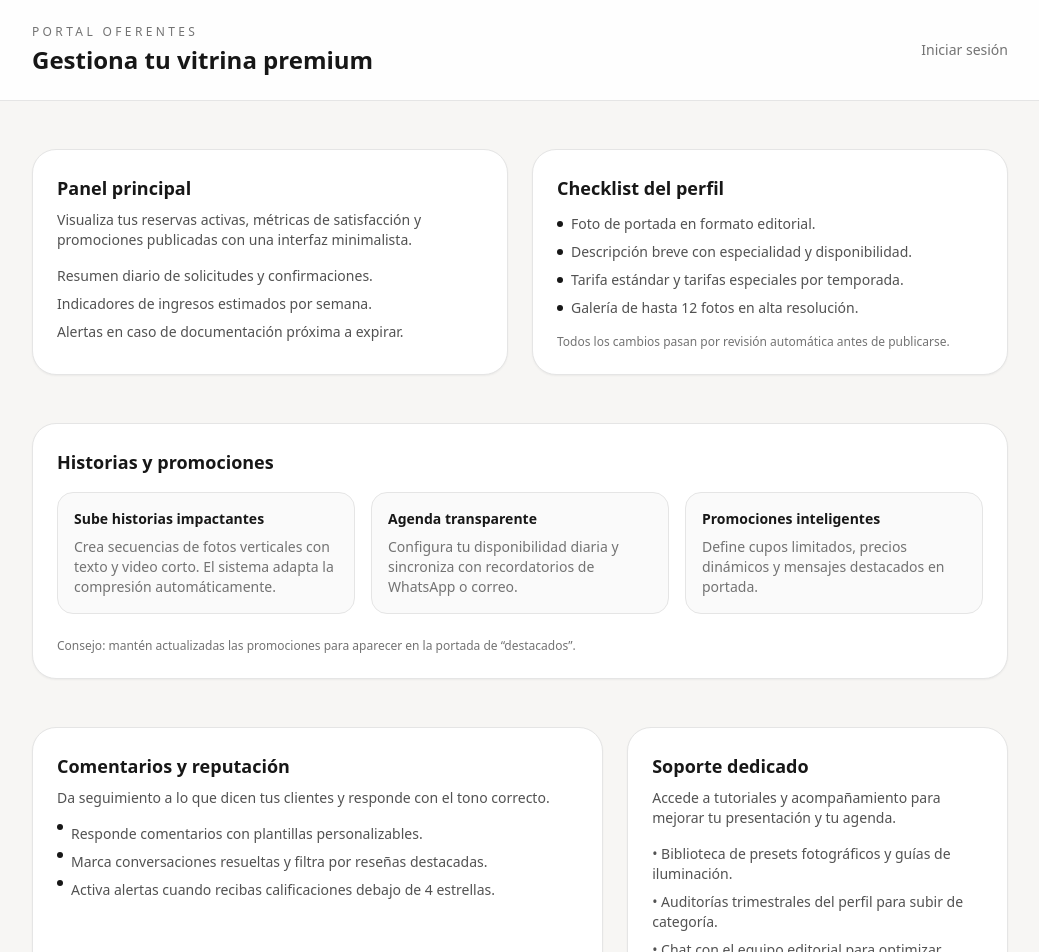
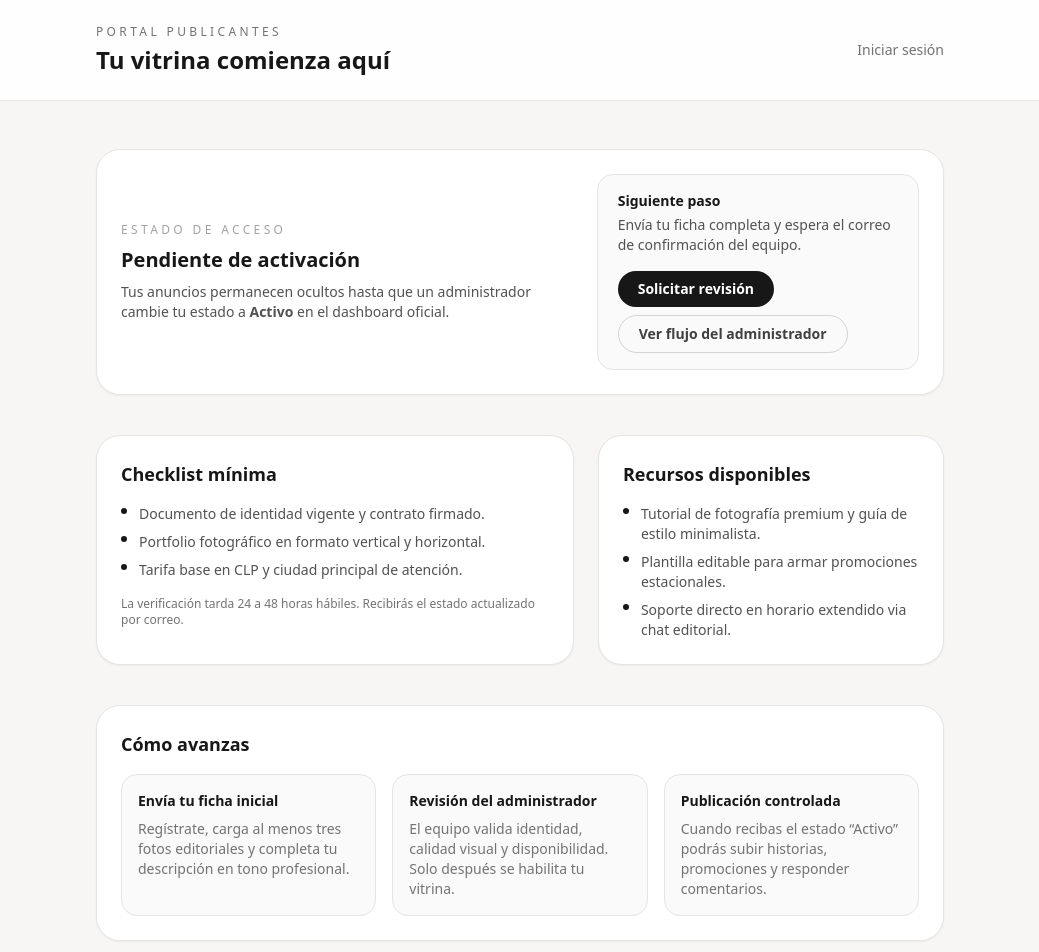
Before and after one commit to datanalytics86/MiPage, a Next.js app in the folder frontend/: page /oferentes in a window 1280 px wide. Shown: the top 952 px of the page, without its empty margins (120-1159 px from the left). Built offline with nearby package versions, Linux system fonts and the light colour scheme.

Commit message:
Simplify onboarding for publishers and reviewers

```diff
--- a/frontend/src/app/oferentes/page.tsx
+++ b/frontend/src/app/oferentes/page.tsx
@@ -2,42 +2,41 @@
 
 import Link from 'next/link';
 
-const storySteps = [
+const activationSteps = [
   {
-    title: 'Sube historias impactantes',
-    detail: 'Crea secuencias de fotos verticales con texto y video corto. El sistema adapta la compresión automáticamente.',
+    title: 'Envía tu ficha inicial',
+    detail: 'Regístrate, carga al menos tres fotos editoriales y completa tu descripción en tono profesional.',
   },
   {
-    title: 'Agenda transparente',
-    detail: 'Configura tu disponibilidad diaria y sincroniza con recordatorios de WhatsApp o correo.',
+    title: 'Revisión del administrador',
+    detail: 'El equipo valida identidad, calidad visual y disponibilidad. Solo después se habilita tu vitrina.',
   },
   {
-    title: 'Promociones inteligentes',
-    detail: 'Define cupos limitados, precios dinámicos y mensajes destacados en portada.',
+    title: 'Publicación controlada',
+    detail: 'Cuando recibas el estado “Activo” podrás subir historias, promociones y responder comentarios.',
   },
 ];
 
-const commentTools = [
-  'Responde comentarios con plantillas personalizables.',
-  'Marca conversaciones resueltas y filtra por reseñas destacadas.',
-  'Activa alertas cuando recibas calificaciones debajo de 4 estrellas.',
+const requirements = [
+  'Documento de identidad vigente y contrato firmado.',
+  'Portfolio fotográfico en formato vertical y horizontal.',
+  'Tarifa base en CLP y ciudad principal de atención.',
 ];
 
-const profileChecklist = [
-  'Foto de portada en formato editorial.',
-  'Descripción breve con especialidad y disponibilidad.',
-  'Tarifa estándar y tarifas especiales por temporada.',
-  'Galería de hasta 12 fotos en alta resolución.',
+const supportNotes = [
+  'Tutorial de fotografía premium y guía de estilo minimalista.',
+  'Plantilla editable para armar promociones estacionales.',
+  'Soporte directo en horario extendido via chat editorial.',
 ];
 
-export default function OferentesPortal() {
+export default function OferentesInicio() {
   return (
     <div className="min-h-screen bg-[#f7f6f4] text-neutral-900">
       <header className="border-b border-neutral-200 bg-white/90">
-        <div className="mx-auto flex max-w-5xl items-center justify-between px-6 py-6">
+        <div className="mx-auto flex max-w-4xl items-center justify-between px-6 py-6">
           <div className="space-y-1">
-            <p className="text-xs uppercase tracking-[0.28em] text-neutral-500">Portal oferentes</p>
-            <h1 className="text-2xl font-semibold text-neutral-900">Gestiona tu vitrina premium</h1>
+            <p className="text-xs uppercase tracking-[0.28em] text-neutral-500">Portal publicantes</p>
+            <h1 className="text-2xl font-semibold text-neutral-900">Tu vitrina comienza aquí</h1>
           </div>
           <Link href="/auth/login" className="text-sm text-neutral-500 transition hover:text-neutral-900">
             Iniciar sesión
@@ -45,91 +44,87 @@ export default function OferentesPortal() {
         </div>
       </header>
 
-      <main className="mx-auto max-w-5xl px-6 py-12 space-y-12">
-        <section className="grid gap-6 md:grid-cols-2">
+      <main className="mx-auto max-w-4xl px-6 py-12 space-y-10">
+        <section className="rounded-3xl border border-neutral-200 bg-white p-6 shadow-sm">
+          <div className="flex flex-col gap-6 md:flex-row md:items-center md:justify-between">
+            <div className="space-y-2">
+              <p className="text-xs uppercase tracking-[0.28em] text-neutral-400">Estado de acceso</p>
+              <h2 className="text-xl font-semibold text-neutral-900">Pendiente de activación</h2>
+              <p className="text-sm text-neutral-600">
+                Tus anuncios permanecen ocultos hasta que un administrador cambie tu estado a <span className="font-semibold">Activo</span> en el dashboard oficial.
+              </p>
+            </div>
+            <div className="rounded-2xl border border-neutral-200 bg-neutral-50 px-5 py-4 text-sm text-neutral-600">
+              <p className="font-semibold text-neutral-900">Siguiente paso</p>
+              <p className="mt-1">Envía tu ficha completa y espera el correo de confirmación del equipo.</p>
+              <div className="mt-4 flex flex-wrap gap-2 text-sm font-semibold">
+                <Link
+                  href="/auth/register"
+                  className="rounded-full bg-neutral-900 px-5 py-2 text-white transition hover:bg-neutral-800"
+                >
+                  Solicitar revisión
+                </Link>
+                <Link
+                  href="/admin"
+                  className="rounded-full border border-neutral-300 px-5 py-2 text-neutral-700 transition hover:border-neutral-900 hover:text-neutral-900"
+                >
+                  Ver flujo del administrador
+                </Link>
+              </div>
+            </div>
+          </div>
+        </section>
+
+        <section className="grid gap-6 md:grid-cols-[0.58fr,0.42fr]">
           <article className="rounded-3xl border border-neutral-200 bg-white p-6 shadow-sm">
-            <h2 className="text-lg font-semibold text-neutral-900">Panel principal</h2>
-            <p className="mt-2 text-sm text-neutral-600">
-              Visualiza tus reservas activas, métricas de satisfacción y promociones publicadas con una interfaz minimalista.
-            </p>
+            <h2 className="text-lg font-semibold text-neutral-900">Checklist mínima</h2>
             <ul className="mt-4 space-y-2 text-sm text-neutral-600">
-              <li>Resumen diario de solicitudes y confirmaciones.</li>
-              <li>Indicadores de ingresos estimados por semana.</li>
-              <li>Alertas en caso de documentación próxima a expirar.</li>
-            </ul>
-          </article>
-
-          <article className="rounded-3xl border border-neutral-200 bg-white p-6 shadow-sm">
-            <h2 className="text-lg font-semibold text-neutral-900">Checklist del perfil</h2>
-            <ul className="mt-3 space-y-2 text-sm text-neutral-600">
-              {profileChecklist.map((item) => (
-                <li key={item} className="flex items-center gap-2">
-                  <span className="inline-flex h-1.5 w-1.5 rounded-full bg-neutral-900" aria-hidden />
-                  {item}
+              {requirements.map((item) => (
+                <li key={item} className="flex items-start gap-3">
+                  <span className="mt-1 inline-flex h-1.5 w-1.5 flex-shrink-0 rounded-full bg-neutral-900" aria-hidden />
+                  <span>{item}</span>
                 </li>
               ))}
             </ul>
-            <p className="mt-4 text-xs text-neutral-500">Todos los cambios pasan por revisión automática antes de publicarse.</p>
+            <p className="mt-4 text-xs text-neutral-500">
+              La verificación tarda 24&nbsp;a&nbsp;48&nbsp;horas hábiles. Recibirás el estado actualizado por correo.
+            </p>
           </article>
+
+          <aside className="rounded-3xl border border-neutral-200 bg-white p-6 shadow-sm">
+            <h2 className="text-lg font-semibold text-neutral-900">Recursos disponibles</h2>
+            <ul className="mt-4 space-y-2 text-sm text-neutral-600">
+              {supportNotes.map((note) => (
+                <li key={note} className="flex items-start gap-3">
+                  <span className="mt-1 inline-flex h-1.5 w-1.5 flex-shrink-0 rounded-full bg-neutral-900" aria-hidden />
+                  <span>{note}</span>
+                </li>
+              ))}
+            </ul>
+          </aside>
         </section>
 
         <section className="rounded-3xl border border-neutral-200 bg-white p-6 shadow-sm">
-          <h2 className="text-lg font-semibold text-neutral-900">Historias y promociones</h2>
+          <h2 className="text-lg font-semibold text-neutral-900">Cómo avanzas</h2>
           <div className="mt-4 grid gap-4 md:grid-cols-3">
-            {storySteps.map((step) => (
+            {activationSteps.map((step) => (
               <div key={step.title} className="rounded-2xl border border-neutral-200 bg-neutral-50 px-4 py-4 text-sm">
                 <p className="font-semibold text-neutral-900">{step.title}</p>
                 <p className="mt-2 text-neutral-500">{step.detail}</p>
               </div>
             ))}
           </div>
-          <p className="mt-6 text-xs text-neutral-500">
-            Consejo: mantén actualizadas las promociones para aparecer en la portada de “destacados”.
-          </p>
         </section>
 
-        <section className="grid gap-6 md:grid-cols-[0.6fr,0.4fr]">
-          <article className="rounded-3xl border border-neutral-200 bg-white p-6 shadow-sm">
-            <h2 className="text-lg font-semibold text-neutral-900">Comentarios y reputación</h2>
-            <p className="mt-2 text-sm text-neutral-600">
-              Da seguimiento a lo que dicen tus clientes y responde con el tono correcto.
-            </p>
-            <ul className="mt-4 space-y-2 text-sm text-neutral-600">
-              {commentTools.map((tool) => (
-                <li key={tool} className="flex items-start gap-2">
-                  <span className="inline-flex h-1.5 w-1.5 flex-shrink-0 rounded-full bg-neutral-900" aria-hidden />
-                  <span>{tool}</span>
-                </li>
-              ))}
-            </ul>
-          </article>
-
-          <aside className="rounded-3xl border border-neutral-200 bg-white p-6 shadow-sm">
-            <h2 className="text-lg font-semibold text-neutral-900">Soporte dedicado</h2>
-            <p className="mt-2 text-sm text-neutral-600">
-              Accede a tutoriales y acompañamiento para mejorar tu presentación y tu agenda.
-            </p>
-            <div className="mt-4 space-y-2 text-sm text-neutral-600">
-              <p>• Biblioteca de presets fotográficos y guías de iluminación.</p>
-              <p>• Auditorías trimestrales del perfil para subir de categoría.</p>
-              <p>• Chat con el equipo editorial para optimizar textos.</p>
-            </div>
-          </aside>
-        </section>
-
-        <section className="rounded-3xl border border-neutral-200 bg-white p-6 shadow-sm">
-          <h2 className="text-lg font-semibold text-neutral-900">Próximos pasos</h2>
-          <div className="mt-4 flex flex-wrap gap-3 text-sm font-semibold">
-            <Link href="/auth/register" className="rounded-full bg-neutral-900 px-6 py-3 text-white transition hover:bg-neutral-700">
-              Quiero publicar mis servicios
-            </Link>
-            <Link
-              href="/auth/login"
-              className="rounded-full border border-neutral-300 px-6 py-3 text-neutral-900 transition hover:border-neutral-900"
-            >
-              Ya tengo cuenta
-            </Link>
-          </div>
+        <section className="rounded-3xl border border-neutral-200 bg-white p-6 shadow-sm text-sm text-neutral-600">
+          <h2 className="text-lg font-semibold text-neutral-900">Transparencia del flujo</h2>
+          <p className="mt-2">
+            Todo cambio que hagas quedará en estado <span className="font-semibold">En revisión</span> hasta que el administrador lo apruebe.
+            Podrás ver el historial de acciones y la fecha de activación más reciente directamente desde tu panel.
+          </p>
+          <p className="mt-4">
+            Si necesitas acelerar una campaña o pausar temporalmente un anuncio, escribe al equipo editorial; ellos gestionan la petición dentro del dashboard sin que tengas que salir de este portal.
+          </p>
         </section>
       </main>
     </div>
```
Also changed, not shown: frontend/src/app/clientes/page.tsx (+80 -54 lines).
